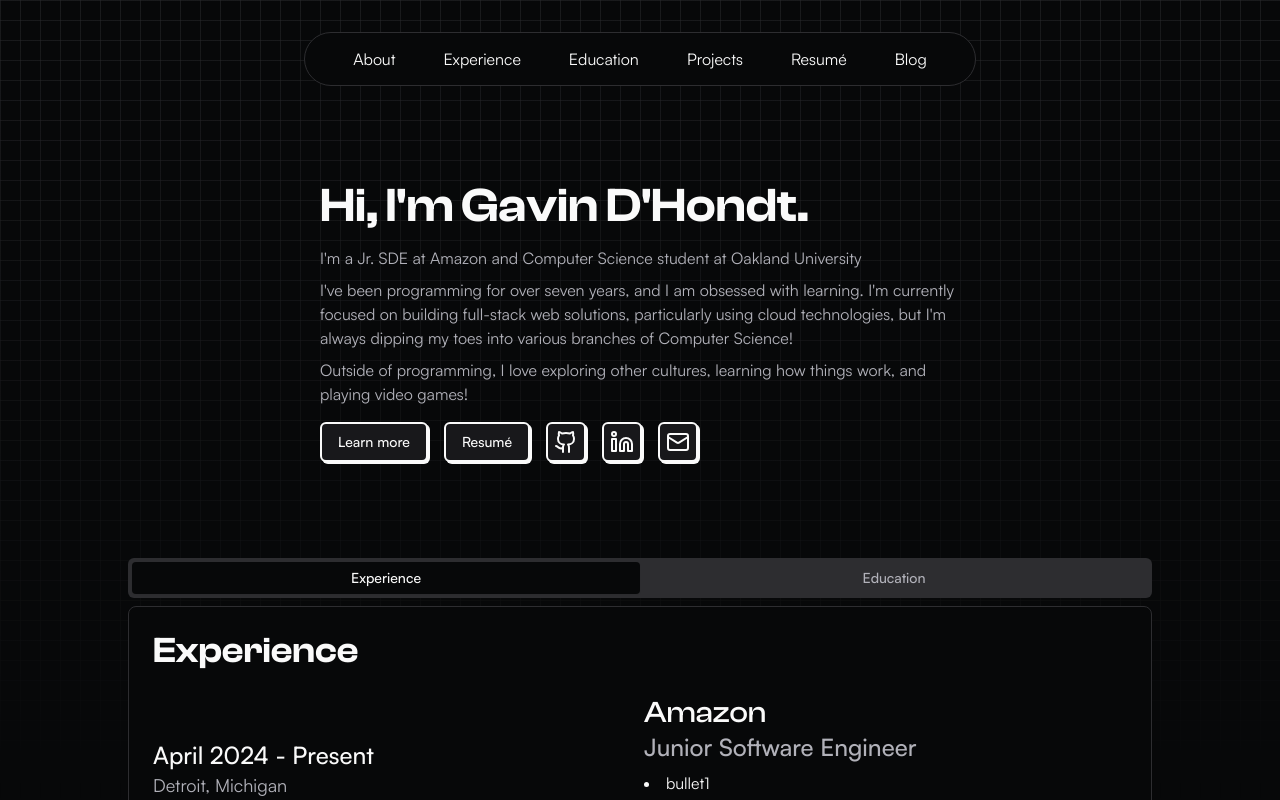
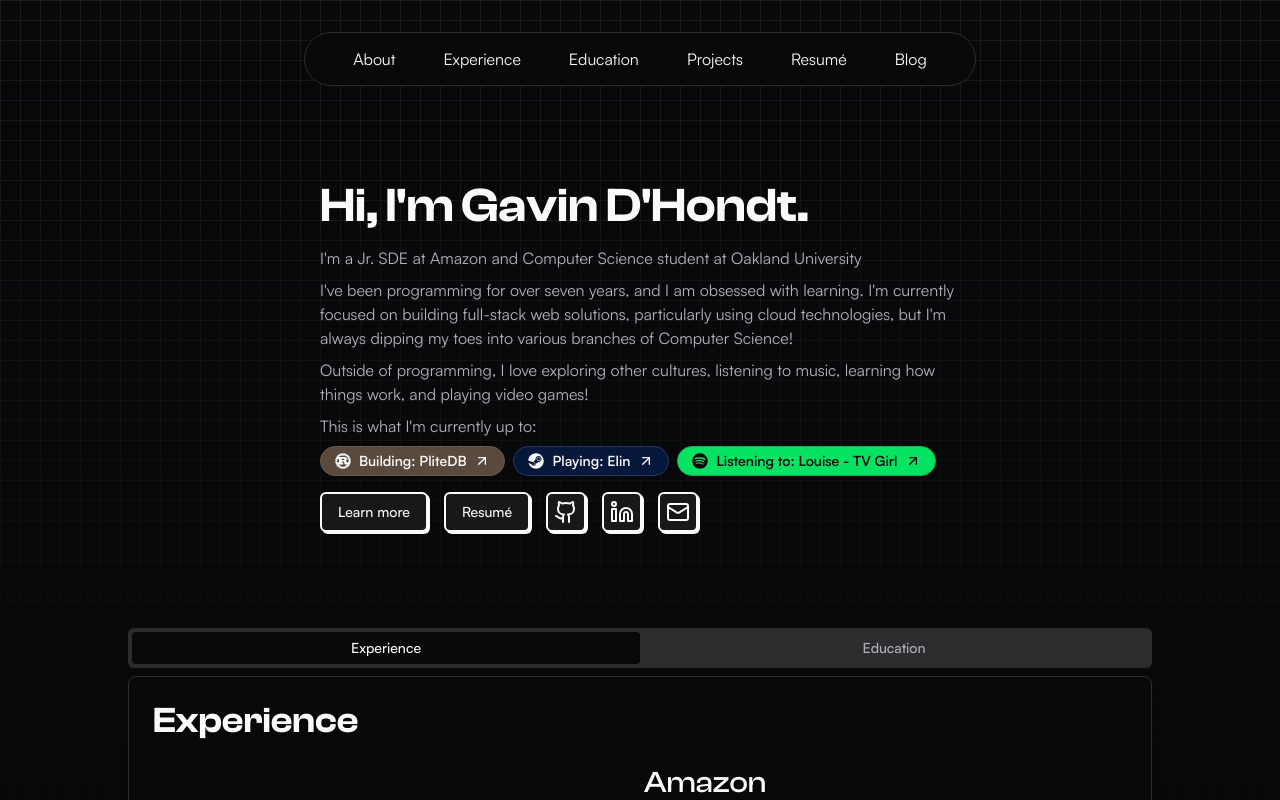
Before and after one commit to hari-vallabha-21k/portofilo, a Next.js app: page / in a window 1280 px wide. Shown: the top 800 px of the page. Built offline with nearby package versions, Linux system fonts and the light colour scheme.

Commit message:
create hero badges and improve hero styling

```diff
--- /dev/null
+++ b/src/components/hero/HeroBadges.tsx
@@ -0,0 +1,74 @@
+"use client";
+
+import React from "react";
+import { cn } from "@/lib/utils";
+import { IconContext } from "react-icons";
+import { LuArrowUpRight } from "react-icons/lu";
+import { FaRust, FaSpotify, FaSteam } from "react-icons/fa6";
+
+export function HeroBadges() {
+	return (
+		<div className="flex flex-row flex-wrap items-center gap-2">
+			<HeroBadge
+				text="Building: PliteDB"
+				href="https://github.com/declspecl/plitedb"
+				icon={
+					<IconContext.Provider value={{ size: "1rem" }}>
+						<FaRust />
+					</IconContext.Provider>
+				}
+				className="border-[#6b5b4e] bg-[#5a493d] hover:bg-[#6b5b4e]"
+			/>
+
+			<HeroBadge
+				text="Playing: Elin"
+				href="https://store.steampowered.com/app/2135150/Elin/"
+				icon={
+					<IconContext.Provider value={{ size: "1rem" }}>
+						<FaSteam />
+					</IconContext.Provider>
+				}
+				className="border-[#27395a] bg-[#05173b] hover:bg-[#27395a]"
+			/>
+
+			<HeroBadge
+				text="Listening to: Louise - TV Girl"
+				href="https://open.spotify.com/track/263KsGZODTZouh3RFGNaLX?si=fb81f9e172a746b0"
+				icon={
+					<IconContext.Provider value={{ size: "1rem" }}>
+						<FaSpotify />
+					</IconContext.Provider>
+				}
+				className="border-[#11af53] bg-[#06e262] text-background hover:bg-[#11af53]"
+			/>
+		</div>
+	);
+}
+
+interface HeroBadgeProps {
+	icon: React.ReactNode;
+	text: string;
+	href: string;
+	className?: string;
+}
+
+export function HeroBadge({ icon, text, href, className }: HeroBadgeProps) {
+	return (
+		<a
+			href={href}
+			target="_blank"
+			className={cn(
+				"inline-flex items-center gap-2 rounded-full border bg-background px-3.5 py-1 text-sm font-semibold text-foreground transition-colors",
+				className
+			)}
+		>
+			{icon}
+
+			{text}
+
+			<IconContext.Provider value={{ size: "1rem" }}>
+				<LuArrowUpRight />
+			</IconContext.Provider>
+		</a>
+	);
+}
--- a/src/views/hero/HeroButtons.tsx
+++ b/src/components/hero/HeroButtons.tsx
@@ -6,7 +6,16 @@ import { LuGithub, LuLinkedin, LuMail } from "react-icons/lu";
 
 export function HeroButtons() {
 	return (
-		<div className="flex flex-row gap-4">
+		<div className="flex flex-row flex-wrap items-center gap-4">
+			<Button asChild>
+				<a href="#experience">Learn more</a>
+			</Button>
+			<Button asChild>
+				<a href="/resume.pdf" target="_blank">
+					Resumé
+				</a>
+			</Button>
+
 			<IconContext.Provider value={{ size: "1.5rem" }}>
 				<Button size="icon" asChild>
 					<a href="https://github.com/declspecl" target="_blank">
--- a/src/views/hero/Hero.tsx
+++ b/src/views/Hero.tsx
@@ -1,34 +1,27 @@
-import { Button } from "@/components/ui/Button";
-import { HeroButtons } from "./HeroButtons";
+import { HeroBadges } from "@/components/hero/HeroBadges";
+import { HeroButtons } from "@/components/hero/HeroButtons";
 
 export function HeroSection() {
 	return (
 		<section id="hero" className="mx-auto max-w-[40rem]">
 			<h1 className="mb-4 font-clash-display text-5xl font-semibold">Hi, I&apos;m Gavin D&apos;Hondt.</h1>
 
-			<div className="mb-4 text-base text-muted-foreground">
+			<div className="mb-2 text-base text-muted-foreground">
 				<p className="mb-2">I&apos;m a Jr. SDE at Amazon and Computer Science student at Oakland University</p>
 				<p className="mb-2">
 					I&apos;ve been programming for over seven years, and I am obsessed with learning. I&apos;m currently focused on building full-stack web
 					solutions, particularly using cloud technologies, but I&apos;m always dipping my toes into various branches of Computer Science!
 				</p>
-				<p>Outside of programming, I love exploring other cultures, learning how things work, and playing video games!</p>
+				<p>Outside of programming, I love exploring other cultures, listening to music, learning how things work, and playing video games!</p>
 			</div>
 
-			<div className="flex flex-col gap-4 xs:flex-row xs:items-center">
-				<div className="flex flex-row gap-4">
-					<Button asChild>
-						<a href="#experience">Learn more</a>
-					</Button>
-					<Button asChild>
-						<a href="/resume.pdf" target="_blank">
-							Resumé
-						</a>
-					</Button>
-				</div>
+			<div className="mb-4 text-base text-muted-foreground">
+				<p className="mb-2">This is what I&apos;m currently up to:</p>
 
-				<HeroButtons />
+				<HeroBadges />
 			</div>
+
+			<HeroButtons />
 		</section>
 	);
 }
--- a/src/views/Timeline.tsx
+++ b/src/views/Timeline.tsx
@@ -1,9 +1,16 @@
+import { TimelineEntry } from "@/components/TimelineEntry";
+import { educations, experiences } from "@/lib/timeline/data";
 import { Card, CardContent, CardHeader } from "@/components/ui/Card";
 import { Tabs, TabsContent, TabsList, TabsTrigger } from "@/components/ui/Tabs";
-import { educations, experiences } from "@/lib/timeline/data";
-import { TimelineEntry } from "@/components/TimelineEntry";
 
-export function TimelineView() {
+interface TimelineViewProps {
+	selectedView?: "experience" | "education";
+}
+
+export function TimelineView({ selectedView }: TimelineViewProps) {
+	// TODO: implement URL hash to select the correct tab
+	console.log(selectedView);
+
 	return (
 		<div className="mx-auto max-w-[64rem]">
 			<Tabs defaultValue="experience">
```
Also changed, not shown: src/app/page.tsx (+7 -3 lines).
